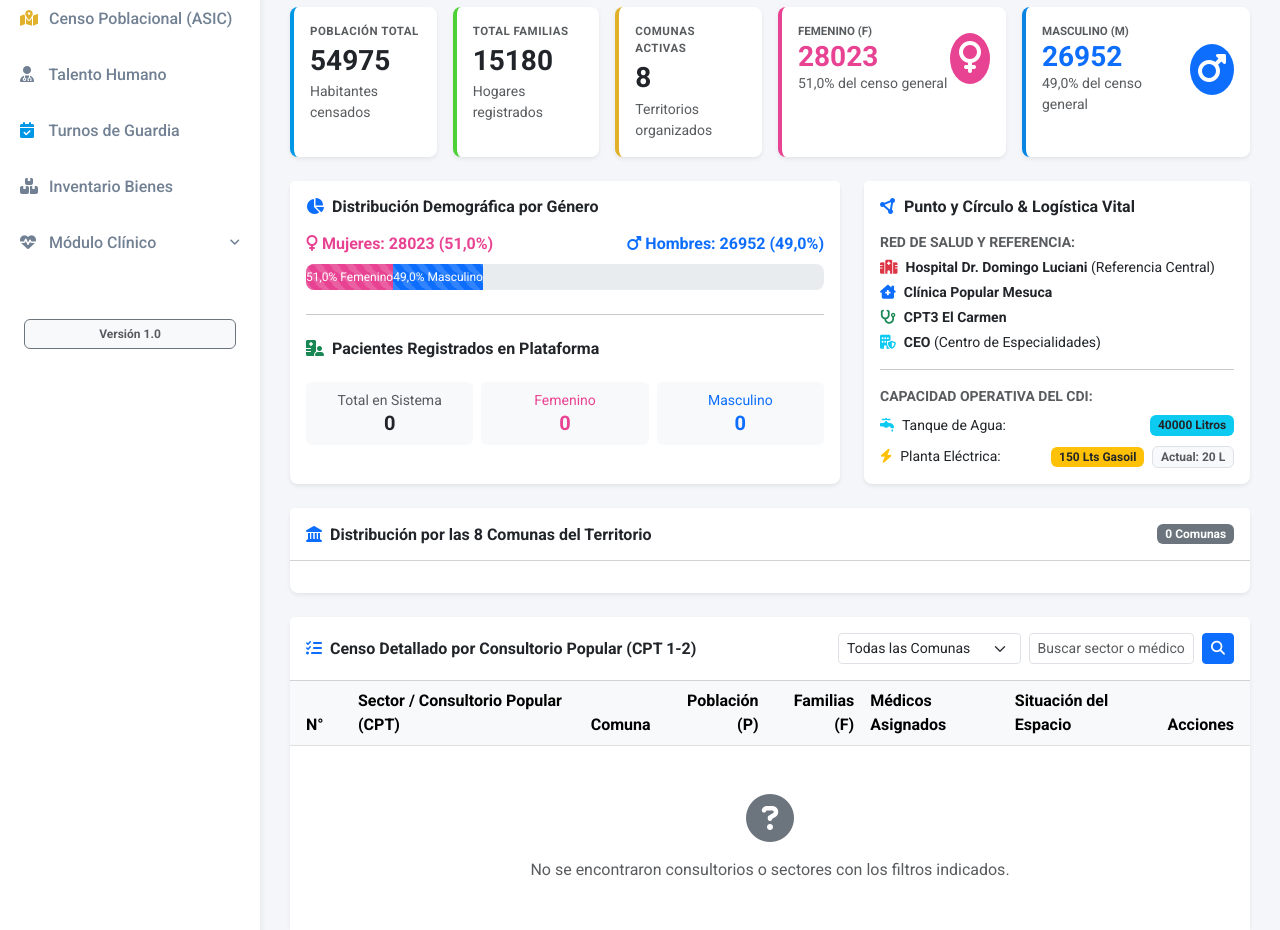
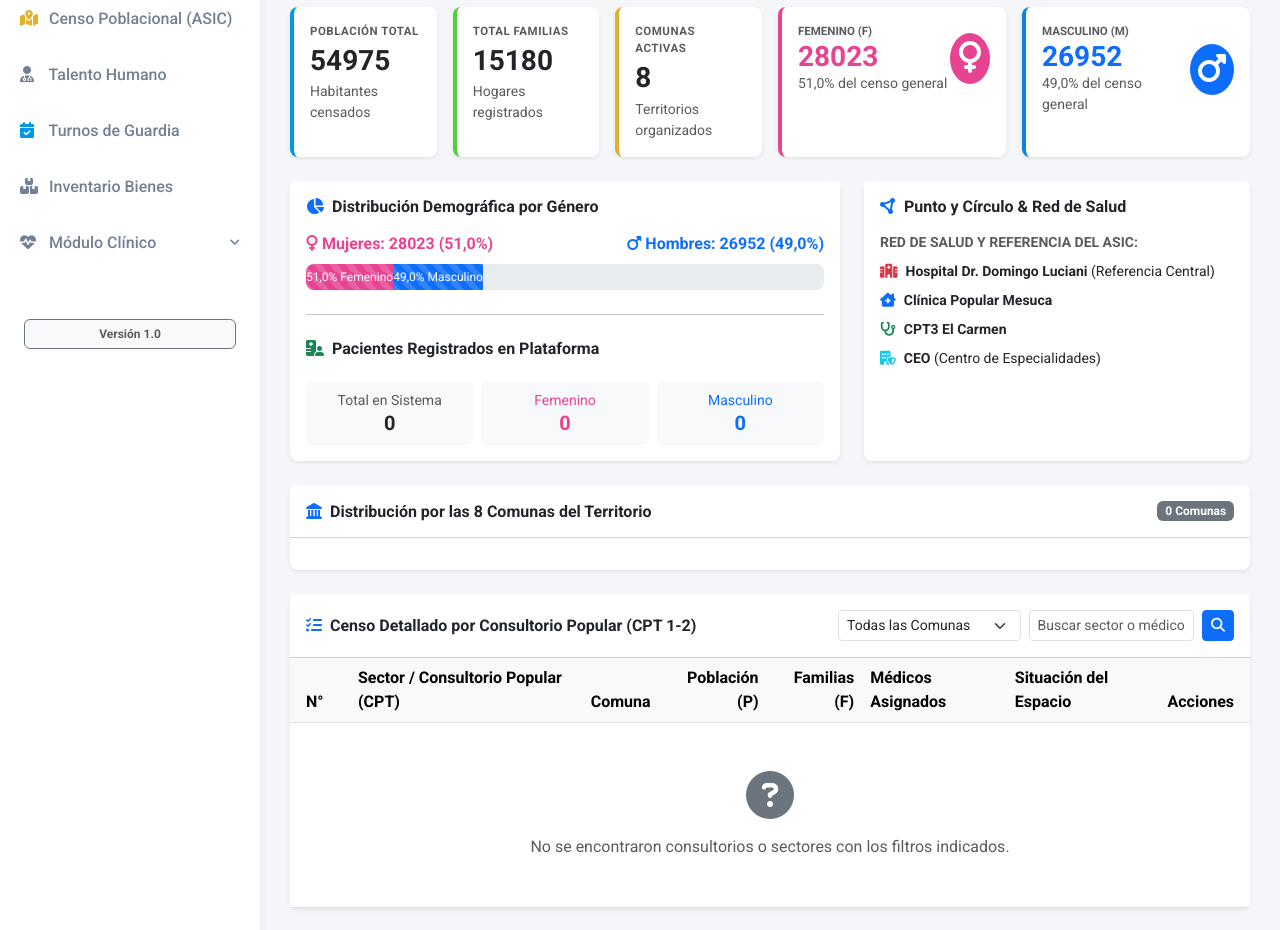
Before and after one commit to yedrueda/djangoPractica, a Django app: page /poblacion/ in a window 1280 px wide. Shown: the part 215-1145 px from the top of the page. Run offline with Django 5.2, Linux system fonts and the light colour scheme; the visitor is signed in with stand-in values (Sample User, id 1); data comes from the database, SQL or seed files in the repository; data that the repository does not hold is empty; some libraries are stand-ins or nearby versions.

Commit message:
fix: remover seccion y campos de capacidad operativa y logistica del cdi

```diff
--- a/gestion_cdi/forms.py
+++ b/gestion_cdi/forms.py
@@ -230,15 +230,12 @@ class SectorCPTForm(forms.ModelForm):
 class IndicadorPoblacionalForm(forms.ModelForm):
     class Meta:
         model = IndicadorPoblacionalASIC
-        fields = '__all__'
+        fields = ['poblacion_total', 'familias_total', 'comunas_total', 'femenino_total', 'masculino_total', 'red_referencia']
         widgets = {
             'poblacion_total': forms.NumberInput(attrs={'class': 'form-control'}),
             'familias_total': forms.NumberInput(attrs={'class': 'form-control'}),
             'comunas_total': forms.NumberInput(attrs={'class': 'form-control'}),
             'femenino_total': forms.NumberInput(attrs={'class': 'form-control'}),
             'masculino_total': forms.NumberInput(attrs={'class': 'form-control'}),
-            'tanque_agua_litros': forms.NumberInput(attrs={'class': 'form-control'}),
-            'planta_electrica_gasoil_capacidad': forms.NumberInput(attrs={'class': 'form-control'}),
-            'planta_electrica_gasoil_actual': forms.NumberInput(attrs={'class': 'form-control'}),
             'red_referencia': forms.Textarea(attrs={'class': 'form-control', 'rows': 2}),
         }
--- a/gestion_cdi/models.py
+++ b/gestion_cdi/models.py
@@ -269,11 +269,6 @@ class IndicadorPoblacionalASIC(models.Model):
     femenino_total = models.PositiveIntegerField(default=28023, verbose_name="Población Femenina (F)")
     masculino_total = models.PositiveIntegerField(default=26952, verbose_name="Población Masculina (M)")
 
-    # Capacidad Logística del CDI (de la pizarra)
-    tanque_agua_litros = models.PositiveIntegerField(default=40000, verbose_name="Capacidad Tanque de Agua (Litros)")
-    planta_electrica_gasoil_capacidad = models.PositiveIntegerField(default=150, verbose_name="Capacidad Planta Eléctrica (Litros Gasoil)")
-    planta_electrica_gasoil_actual = models.PositiveIntegerField(default=20, verbose_name="Gasoil Actual (Litros)")
-
     # Puntos de Referencia y Red de Salud (Punto y Círculo)
     red_referencia = models.TextField(
         default="CEO, Hospital Dr. Domingo Luciani, Clínica Popular Mesuca, CPT3 El Carmen",
--- a/gestion_cdi/templates/gestion_cdi/resumen_poblacional.html
+++ b/gestion_cdi/templates/gestion_cdi/resumen_poblacional.html
@@ -149,40 +149,23 @@
         </div>
     </div>
 
-    <!-- Punto y Círculo & Recursos del CDI -->
+    <!-- Punto y Círculo & Red de Salud -->
     <div class="col-lg-5">
         <div class="card shadow-sm border-0 h-100">
             <div class="card-header bg-white py-3 border-0">
                 <h6 class="mb-0 fw-bold text-dark">
-                    <i class="fa-solid fa-circle-nodes text-primary me-2"></i>Punto y Círculo & Logística Vital
+                    <i class="fa-solid fa-circle-nodes text-primary me-2"></i>Punto y Círculo & Red de Salud
                 </h6>
             </div>
             <div class="card-body pt-0">
-                <div class="mb-3">
-                    <span class="text-muted small fw-bold text-uppercase d-block mb-1">Red de Salud y Referencia:</span>
+                <div>
+                    <span class="text-muted small fw-bold text-uppercase d-block mb-2">Red de Salud y Referencia del ASIC:</span>
                     <ul class="list-unstyled mb-0 small">
-                        <li class="mb-1"><i class="fa-solid fa-hospital text-danger me-2"></i><strong>Hospital Dr. Domingo Luciani</strong> (Referencia Central)</li>
-                        <li class="mb-1"><i class="fa-solid fa-clinic-medical text-primary me-2"></i><strong>Clínica Popular Mesuca</strong></li>
-                        <li class="mb-1"><i class="fa-solid fa-stethoscope text-success me-2"></i><strong>CPT3 El Carmen</strong></li>
-                        <li><i class="fa-solid fa-building-shield text-info me-2"></i><strong>CEO</strong> (Centro de Especialidades)</li>
+                        <li class="mb-2"><i class="fa-solid fa-hospital text-danger me-2"></i><strong>Hospital Dr. Domingo Luciani</strong> (Referencia Central)</li>
+                        <li class="mb-2"><i class="fa-solid fa-clinic-medical text-primary me-2"></i><strong>Clínica Popular Mesuca</strong></li>
+                        <li class="mb-2"><i class="fa-solid fa-stethoscope text-success me-2"></i><strong>CPT3 El Carmen</strong></li>
+                        <li class="mb-1"><i class="fa-solid fa-building-shield text-info me-2"></i><strong>CEO</strong> (Centro de Especialidades)</li>
                     </ul>
-                </div>
-
-                <hr class="my-3">
-
-                <div>
-                    <span class="text-muted small fw-bold text-uppercase d-block mb-2">Capacidad Operativa del CDI:</span>
-                    <div class="d-flex justify-content-between align-items-center mb-2">
-                        <span class="small"><i class="fa-solid fa-faucet-drip text-info me-2"></i>Tanque de Agua:</span>
-                        <span class="badge bg-info text-dark fw-bold">{{ indicador.tanque_agua_litros|default:"40000" }} Litros</span>
-                    </div>
-                    <div class="d-flex justify-content-between align-items-center">
-                        <span class="small"><i class="fa-solid fa-bolt text-warning me-2"></i>Planta Eléctrica:</span>
-                        <div>
-                            <span class="badge bg-warning text-dark fw-bold">{{ indicador.planta_electrica_gasoil_capacidad|default:"150" }} Lts Gasoil</span>
-                            <span class="badge bg-light text-muted border ms-1">Actual: {{ indicador.planta_electrica_gasoil_actual|default:"20" }} L</span>
-                        </div>
-                    </div>
                 </div>
             </div>
         </div>
--- a/gestion_cdi/views.py
+++ b/gestion_cdi/views.py
@@ -377,9 +377,6 @@ def resumen_poblacional(request):
             comunas_total=8,
             femenino_total=28023,
             masculino_total=26952,
-            tanque_agua_litros=40000,
-            planta_electrica_gasoil_capacidad=150,
-            planta_electrica_gasoil_actual=20,
             red_referencia="CEO, Hospital Dr. Domingo Luciani, Clínica Popular Mesuca, CPT3 El Carmen"
         )
 
```
Also changed, not shown: gestion_cdi/templates/gestion_cdi/editar_indicadores_poblacionales.html (+0 -18 lines), gestion_cdi/migrations/0011_remove_indicadorpoblacionalasic_planta_electrica_gasoil_actual_and_more.py (added).
